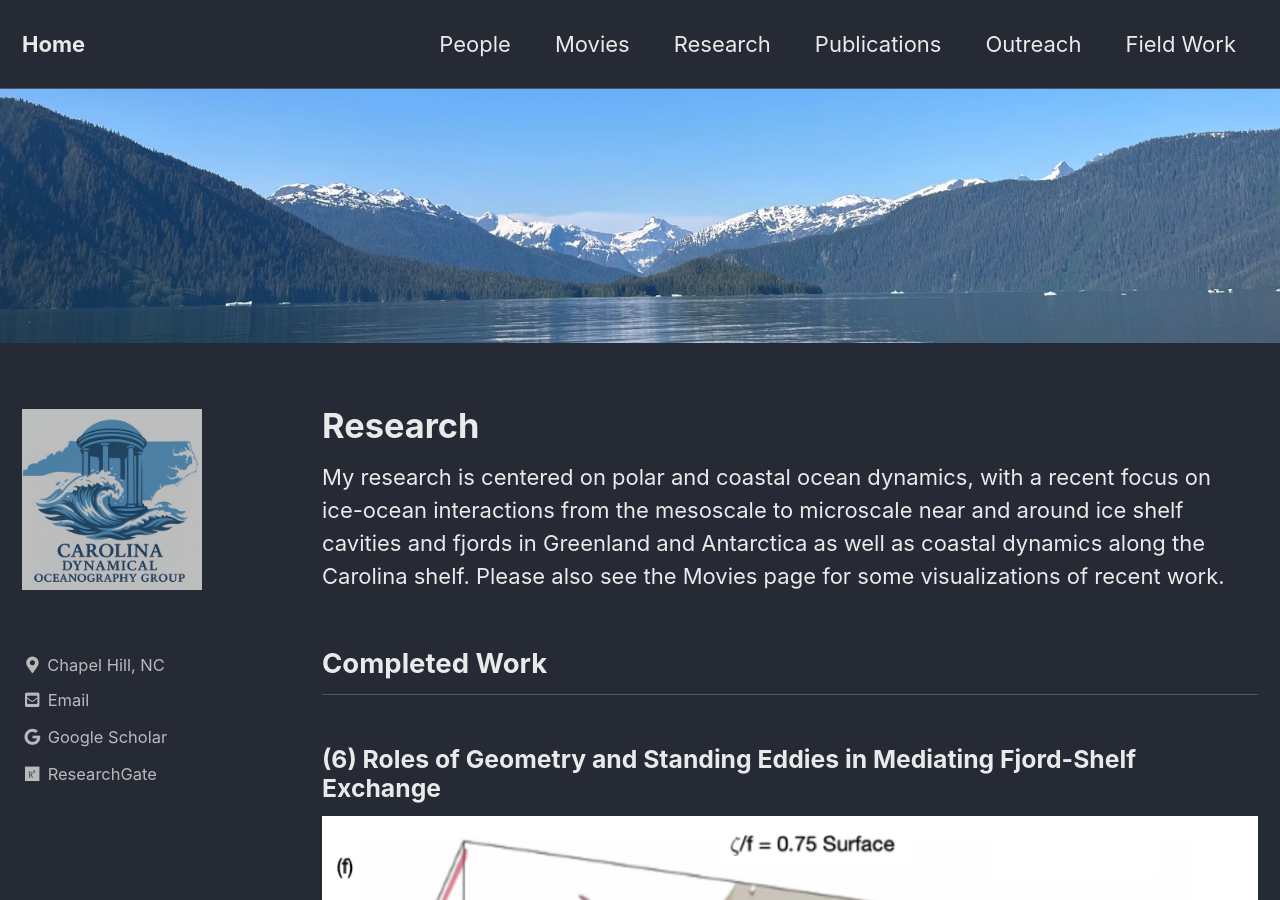
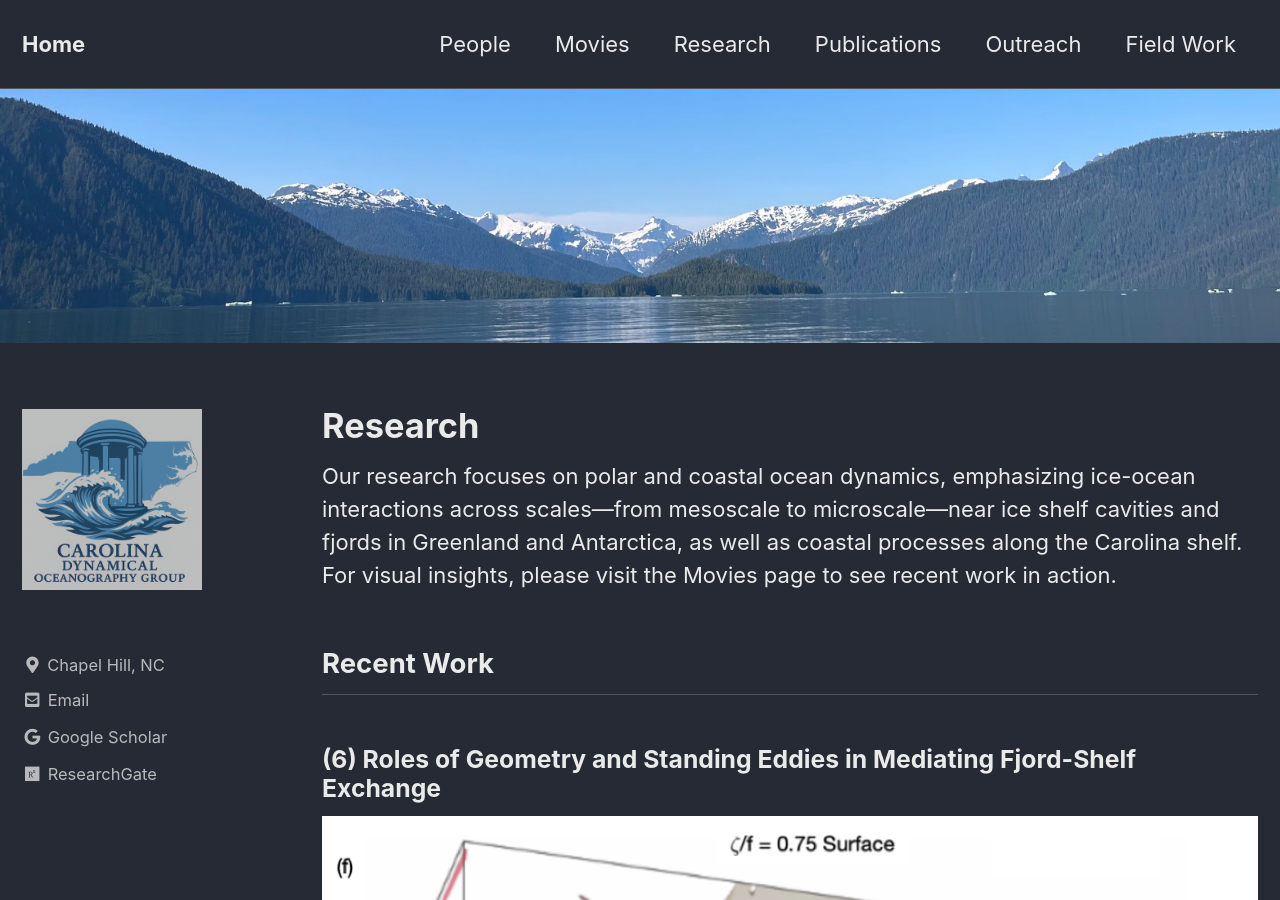
Before and after one commit to unc-ocean-dynamics/unc-ocean-dynamics.github.io, a Jekyll site: the page built from _pages/research.md, in a window 1280 px wide and 900 px high. Built offline with Jekyll 4.4.1, drawn with Linux system fonts in a browser that asks for light colours; cached includes are drawn as plain includes; some of the changed text lies outside the part shown.

Commit message:
Update research.md

```diff
--- a/_pages/research.md
+++ b/_pages/research.md
@@ -5,10 +5,10 @@ header:
 permalink: /research/
 ---
 
-My research is centered on polar and coastal ocean dynamics, with a recent focus on ice-ocean interactions from the mesoscale to microscale near and around ice shelf cavities and fjords in Greenland and Antarctica as well as coastal dynamics along the Carolina shelf. Please also see the Movies page for some visualizations of recent work.
+Our research focuses on polar and coastal ocean dynamics, emphasizing ice-ocean interactions across scales—from mesoscale to microscale—near ice shelf cavities and fjords in Greenland and Antarctica, as well as coastal processes along the Carolina shelf. For visual insights, please visit the Movies page to see recent work in action.
 
 
-## Completed Work
+## Recent Work
 
 
 ### (6) Roles of Geometry and Standing Eddies in Mediating Fjord-Shelf Exchange
```
Also changed, not shown: other parts of _pages/research.md (+1 -1 lines).
